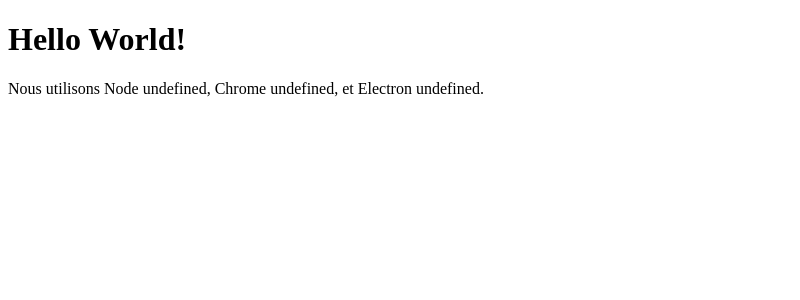
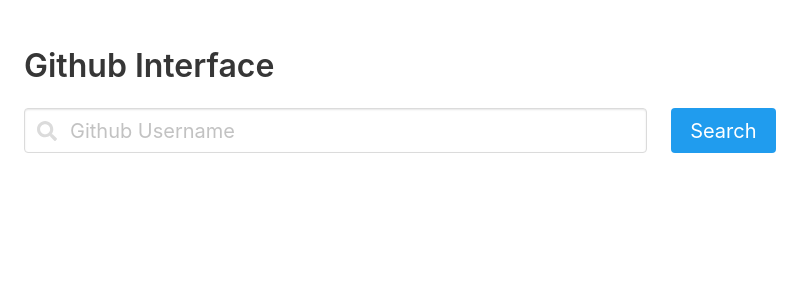
Before and after one commit to FlavienMedina/pm-github, an Electron app: page index.html in a window 800 px wide. Drawn offline with nearby package versions, Linux system fonts and the light colour scheme.

Commit message:
show repos

```diff
--- a/index.html
+++ b/index.html
@@ -1,13 +1,36 @@
 <!DOCTYPE html>
 <html>
+
 <head>
   <meta charset="UTF-8">
   <title>Hello World!</title>
+  <link rel="stylesheet" href="https://cdnjs.cloudflare.com/ajax/libs/bulma/0.7.1/css/bulma.min.css">
+  <script defer src="https://use.fontawesome.com/releases/v5.1.0/js/all.js"></script>
 </head>
+
 <body>
-      <h1>Hello World!</h1>
-      Nous utilisons Node <script>document.write(process.versions.node)</script>,
-      Chrome <script>document.write(process.versions.chrome)</script>,
-      et Electron <script>document.write(process.versions.electron)</script>.
+  <section class="section">
+    <div class="container">
+      <h1 class="title">Github Interface</h1>
+      <div class="columns">
+        <div class="column is-10">
+          <p class="control has-icons-left has-icons-right">
+          <input id="usernameInput" class="input is-medium" type="text" placeholder="Github Username" onkeypress="return runScript(event)">
+            <span class="icon is-small is-left">
+              <i class="fas fa-search"></i>
+            </span>
+          </p>
+        </div>
+        <div class="column">
+          <button class="button is-info is-fullwidth is-medium">Search</button>
+        </div>
+      </div>
+    </div>
+    <section class="section" id="repos">
+    </section>
+    </div>
+  </section>
+  <script src="script.js" charset="utf-8"></script>
 </body>
+
 </html>
--- a/package.json
+++ b/package.json
@@ -26,6 +26,8 @@
     "electron": "^2.0.8"
   },
   "dependencies": {
+    "axios": "^0.18.0",
+    "bulma": "^0.7.1",
     "electron-reload": "^1.2.5"
   }
 }
--- /dev/null
+++ b/script.js
@@ -0,0 +1,31 @@
+const {ipcRenderer, remote} = require('electron');
+const axios = require('axios');
+
+function runScript(e) {
+    if (e.keyCode == 13) {
+      // ipcRenderer.send('async', tb);
+        var tb = document.getElementById("usernameInput").value;
+        var url = `https://api.github.com/users/${tb}/repos`
+        axios.get(url)
+            .then(function (response) {
+              if (response.data) {
+                var data = response.data
+                for (var i = 0; i < data.length; i++) {
+                  console.log(data[i].html_url);
+                  console.log(data[i].name);
+                  let html =
+                  `<div class="columns">
+                    <div class="column">
+                      <a href="${data[i].html_url}" class="is-meditum button is-fullwidth is-outlined" style="justify-content:left">${data[i].name}</a>
+                    </div>
+                  </div>`
+                  document.getElementById("repos").innerHTML += html;
+                }
+              }
+            })
+            .catch(function (error) {
+              console.log(error);
+            })
+        return false;
+    }
+}
```
Also changed, not shown: main.js (+6 -3 lines), 1 other file. Lines whose indentation alone changed are shown as unchanged.
